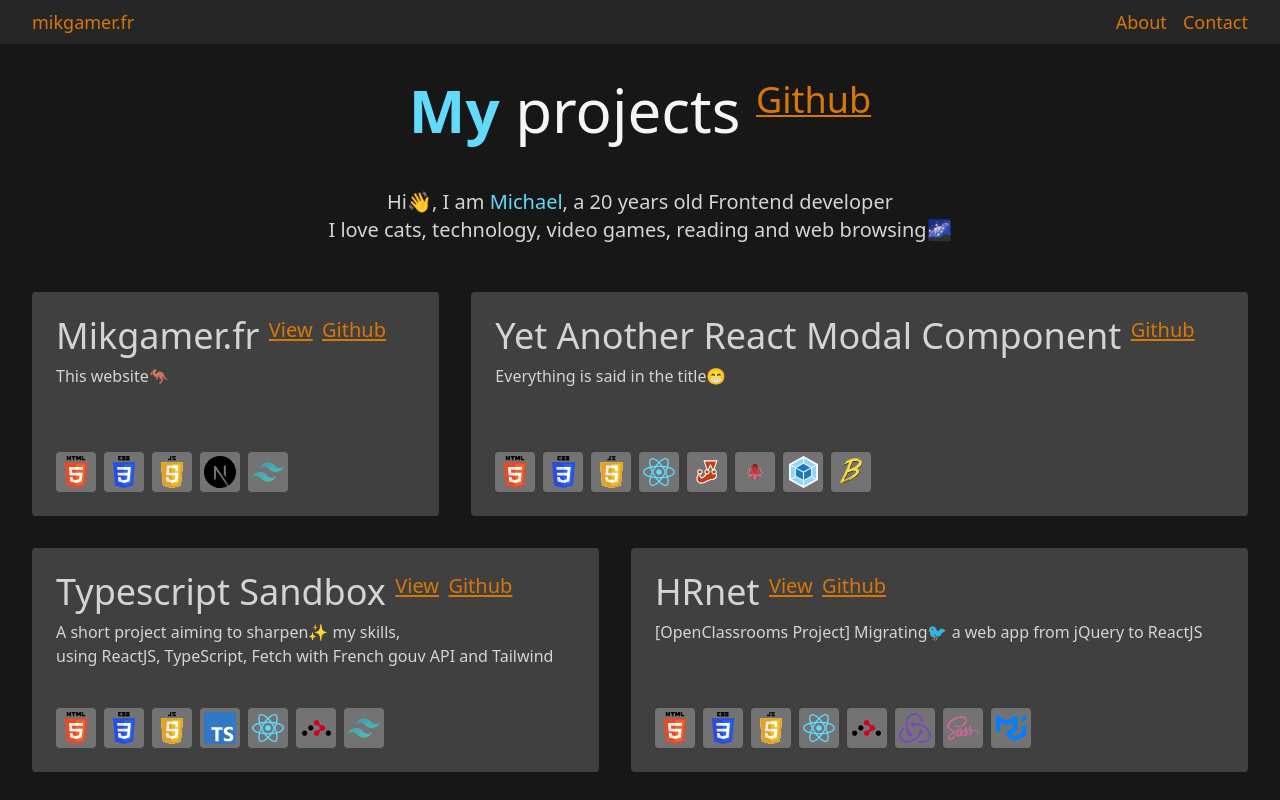
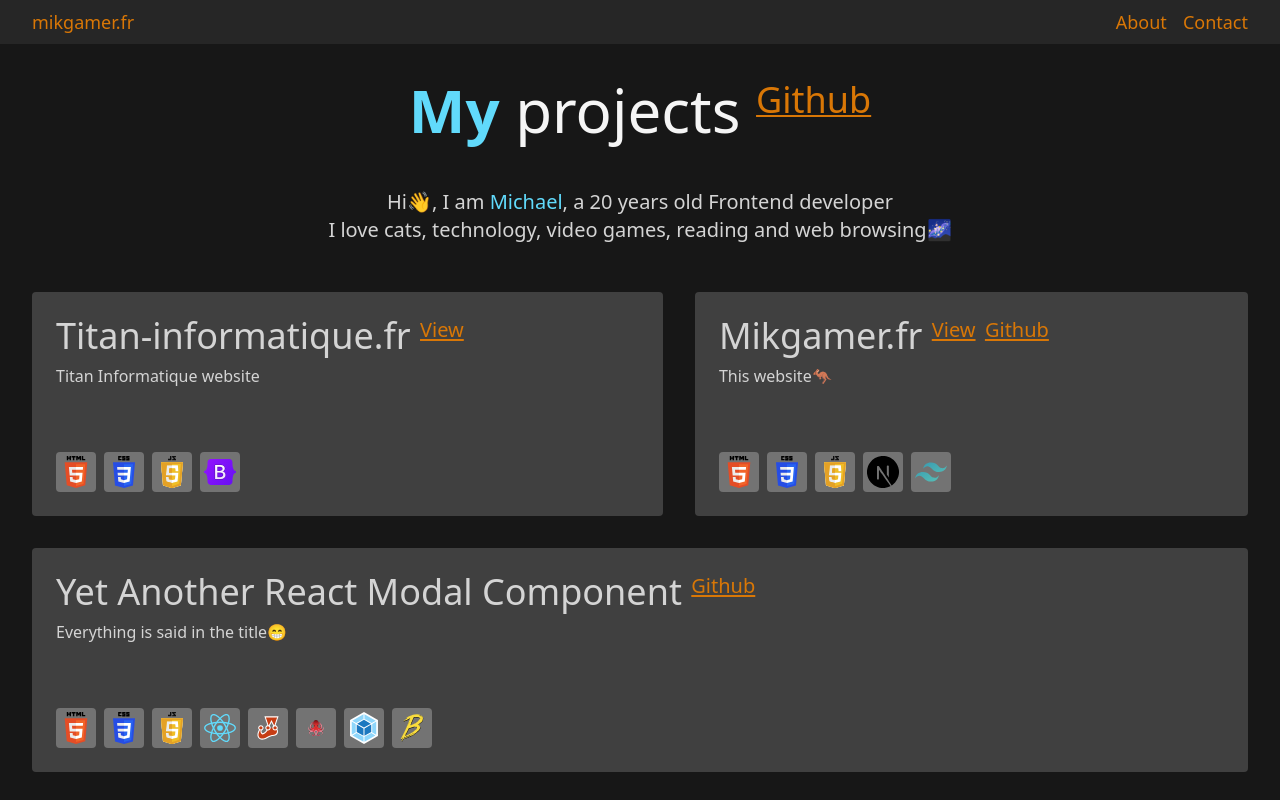
Before and after one commit to Mikgamer/mikgamer-nextjs, a Next.js app: page /about in a window 1280 px wide. Shown: the top 800 px of the page. Built offline with nearby package versions, Linux system fonts and the light colour scheme.

Commit message:
Update data.js

```diff
--- a/data/data.js
+++ b/data/data.js
@@ -119,4 +119,10 @@ export const data = [
     links: {view:"https://mikgamer.fr",github:"https://github.com/Mikgamer/mikgamer-nextjs"},
     techs: ["HTML", "CSS", "JavaScript", "NextJS", "Tailwind"]
   },
+  {
+    title: "Titan-informatique.fr",
+    desc: "Titan Informatique website",
+    links: {view:"https://titan-informatique.fr",github:""},
+    techs: ["HTML", "CSS", "JavaScript", "Bootstrap"]
+  },
 ].reverse()
```
